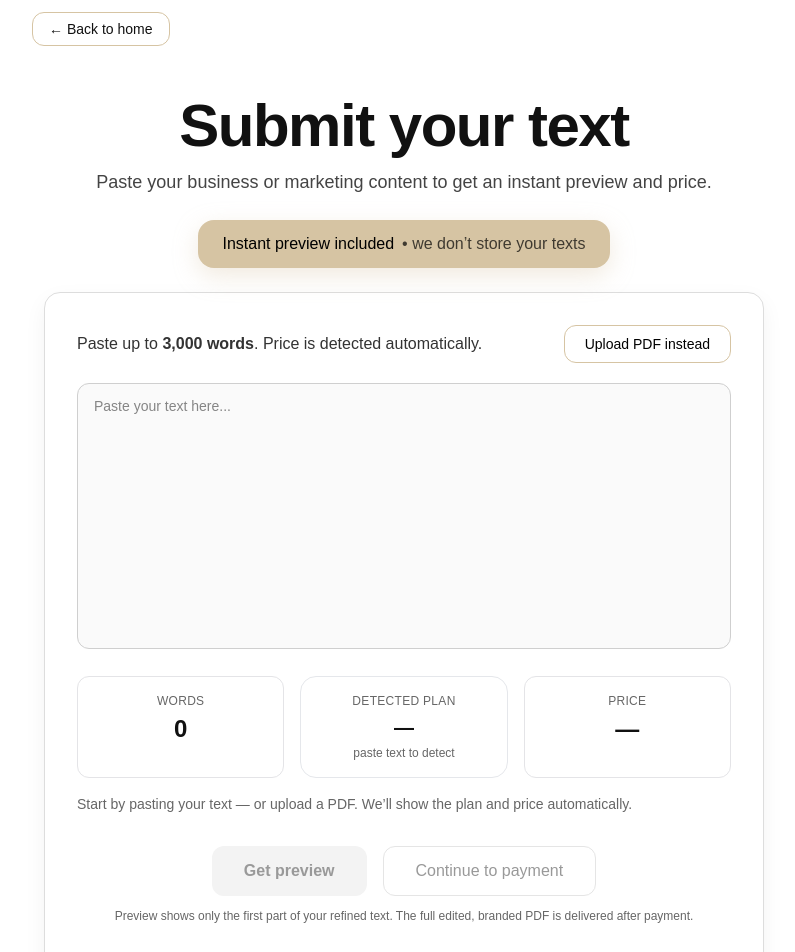
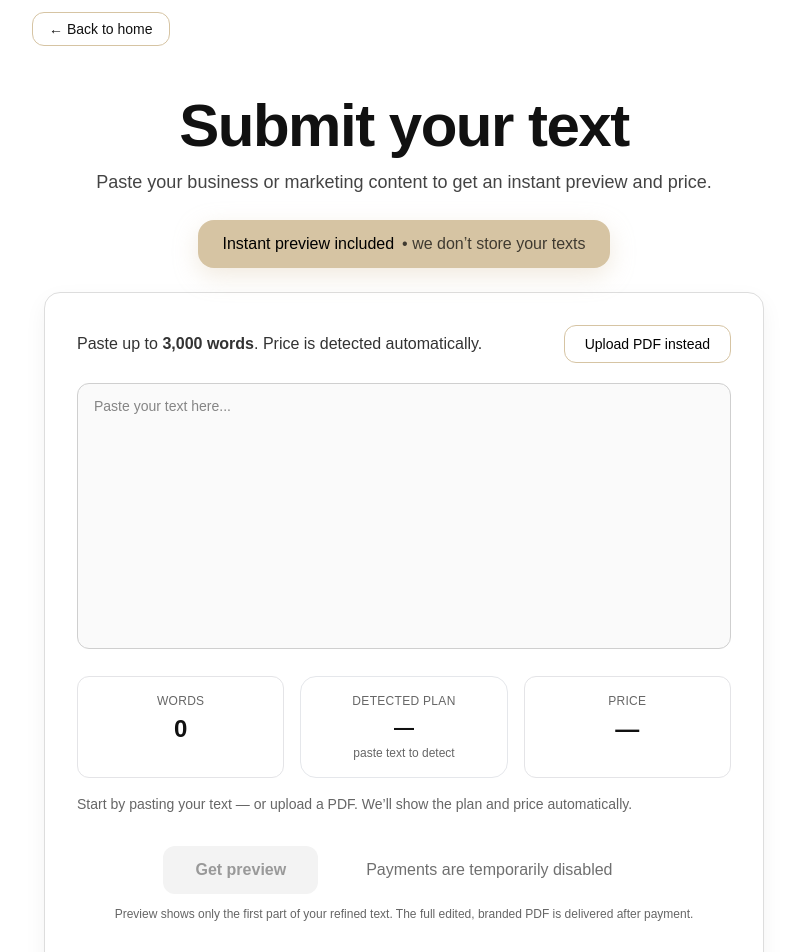
Before and after one commit to kaltriumsystems-hue/kaltrium-site-main, a Next.js app: page /upload in a window 1280 px wide. Shown: the top 952 px of the page, without its empty margins (236-1031 px from the left). Built offline with nearby package versions, Linux system fonts and the light colour scheme; no server answers.

Commit message:
Update page.tsx

```diff
--- a/src/app/upload/page.tsx
+++ b/src/app/upload/page.tsx
@@ -329,18 +329,14 @@ export default function UploadPage() {
             {isPreviewLoading ? "Getting preview…" : "Get preview"}
           </button>
 
-          <button
-            disabled={!canPreview || !plan}
-            className={`rounded-xl px-8 py-3 font-medium transition duration-200 ease-out
-              ${
-                canPreview && plan
-                  ? "bg-white border border-[#d6c4a3] text:black hover:bg-[#fdfaf5] hover:shadow-[0_8px_20px_rgba(214,196,163,0.35)] active:scale-[0.98]"
-                  : "bg-white border border-[#e5e5e5] text-[#999] cursor-not-allowed shadow-none"
-              }`}
-            onClick={() => plan && handlePay(plan.price)}
-          >
-            {isPdfLoading ? "Preparing PDF…" : "Continue to payment"}
-          </button>
+         <button
+  disabled={true}
+  className="rounded-xl px-8 py-3 font-medium opacity-60 cursor-not-allowed"
+  onClick={() => alert("Payments are temporarily disabled.")}
+>
+  Payments are temporarily disabled
+</button>
+
         </div>
 
         <p className="mt-3 text-center text-xs text-[#666]">
```
